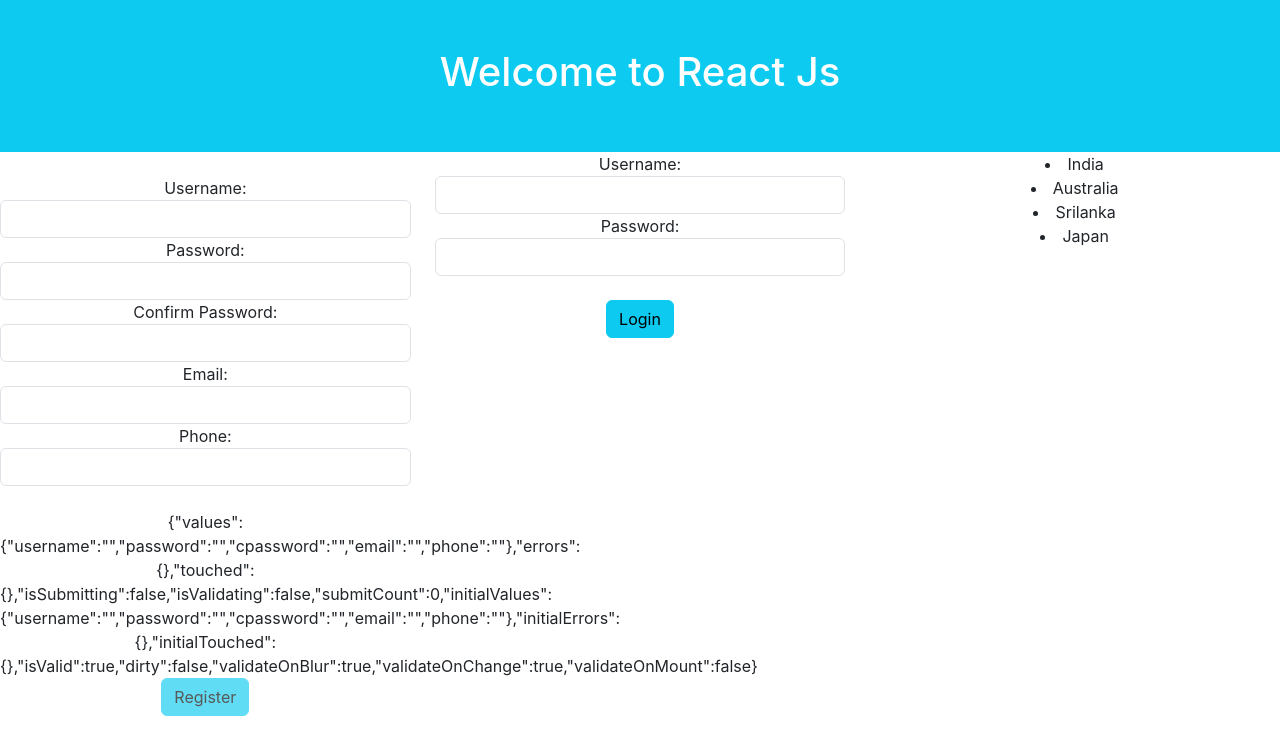
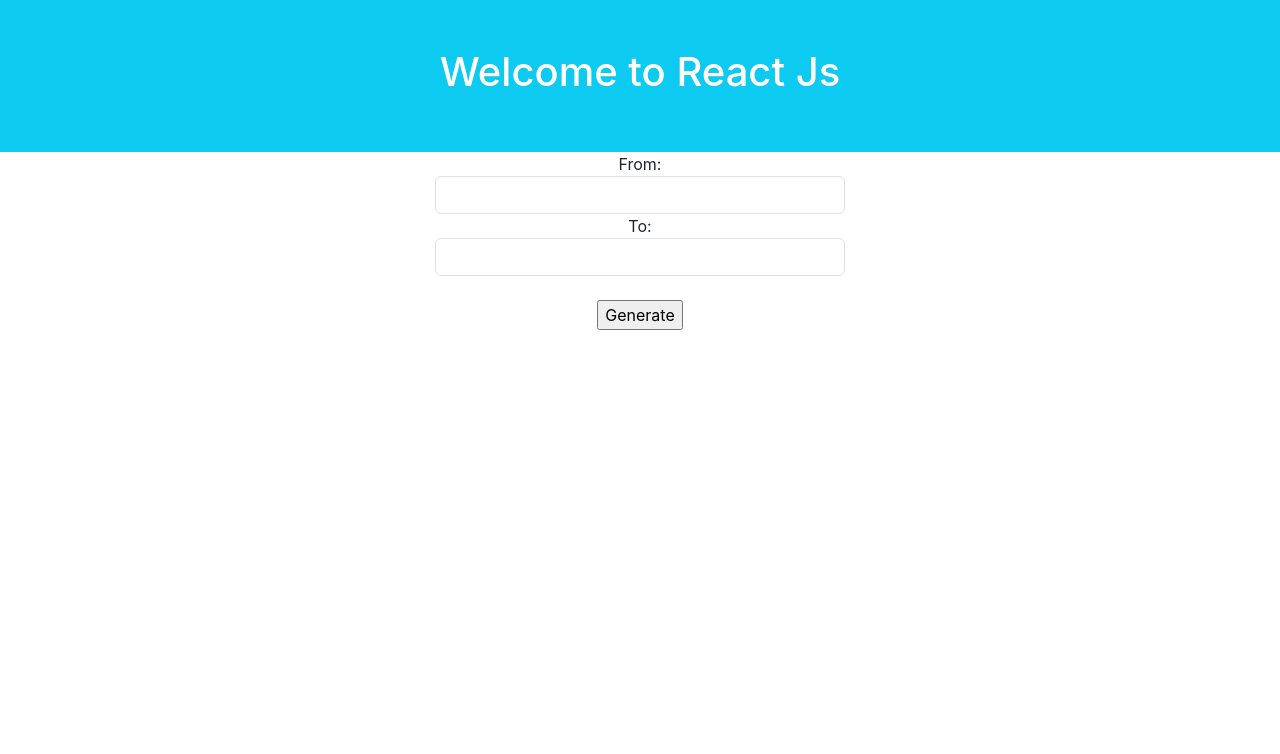
Before and after one commit to jagasia/harman1, a React (Create React App) app in the folder ReactJs/formik-demo/: page / in a window 1280 px wide. Shown: the top 754 px of the page. Built offline with nearby package versions, Linux system fonts and the light colour scheme.

Commit message:
11Jun 15:51

```diff
--- a/ReactJs/formik-demo/src/App.js
+++ b/ReactJs/formik-demo/src/App.js
@@ -1,7 +1,5 @@
 import './App.css';
-import { List } from './components/List';
-import { Login } from './components/Login';
-import { Signup } from './components/Signup';
+import { Prime } from './components/Prime';
 
 function App() {
 
@@ -20,15 +18,16 @@ function App() {
       </div>
       <div className='row'>
         <div className='col-sm-4'>
-          <Signup />
+          {/* <Signup /> */}
         </div>
         <div className='col-sm-4'>
-          <Login onLogin={fnLogin} />
+          {/* <Login onLogin={fnLogin} /><br/><br/> */}
+          <Prime />
         </div>
         <div className='col-sm-4'>
           {/* <Login onLogin={fnLoginAdmin} /> */}
           {/* <Register /> */}
-          <List />
+          {/* <List /> */}
         </div>
       </div>
     </div>
--- /dev/null
+++ b/ReactJs/formik-demo/src/components/Prime.js
@@ -0,0 +1,43 @@
+import { useState } from "react";
+
+export const Prime = () => {
+    const [from, setFrom] = useState(0);
+    const [to, setTo] = useState(0);
+    const [result, setResult]=useState([]);
+
+    function isPrime(num) {
+        if (num <= 1) return false;
+        if (num <= 3) return true;
+        if (num % 2 === 0 || num % 3 === 0) return false;
+
+        for (let i = 5; i * i <= num; i += 6) {
+            if (num % i === 0 || num % (i + 2) === 0) {
+                return false;
+            }
+        }
+        return true;
+    }
+
+
+    function generatePrimes() {
+        var arr=[];
+        for (var i = from; i <= to; i++) {
+
+
+            if(isPrime(i)){
+                console.log(i);
+                arr.push(i);
+            }
+        }
+        setResult(arr);
+    }
+    return <div>
+        From: <input type="number" className="form-control" onChange={(e) => setFrom(e.target.value)} />
+        To: <input type="number" className="form-control" onChange={(e) => setTo(e.target.value)} /><br />
+        <input type="button" value="Generate" onClick={generatePrimes} />
+        <br/>
+        {
+            result.map((x, index)=><li key={index}>{x}</li>)
+        }
+    </div>
+}
```
